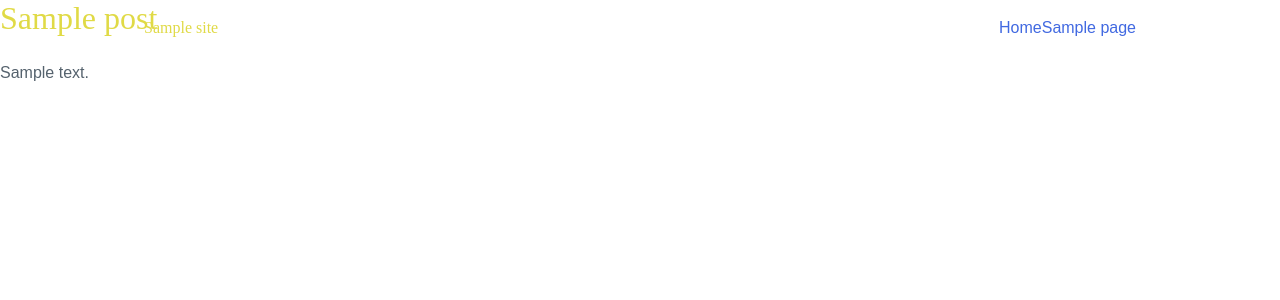
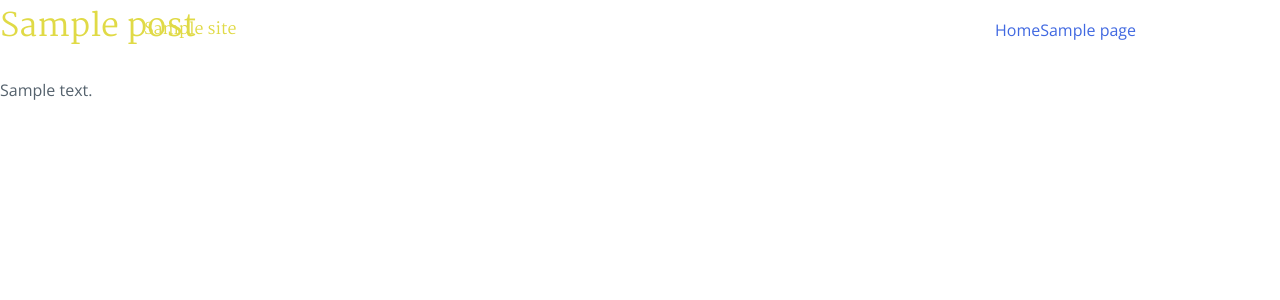
Before and after one commit to jonathanfunk/married-by-kayla, a WordPress theme: template themes/marriedbykayla/page.php in a window 1280 px wide. Shown: the top 300 px of the page. Run offline with PHP 8.4 and a stand-in for WordPress, Linux system fonts and the light colour scheme; the site name, menu and one post (Sample post) are stand-ins, and other content is empty.

Commit message:
added headings & body fonts

```diff
--- a/themes/marriedbykayla/functions.php
+++ b/themes/marriedbykayla/functions.php
@@ -84,6 +84,7 @@ add_filter( 'stylesheet_uri', 'red_starter_minified_css', 10, 2 );
  */
 function red_starter_scripts() {
 	wp_enqueue_style('font-awesome', '//maxcdn.bootstrapcdn.com/font-awesome/4.7.0/css/font-awesome.min.css');//Font Awesome
+		wp_enqueue_style('google-fonts', '//fonts.googleapis.com/css?family=Martel:400,700|Open+Sans', false);//Google Fonts
 	wp_enqueue_style( 'red-starter-style', get_stylesheet_uri() );
 	wp_enqueue_script( 'red-starter-skip-link-focus-fix', get_template_directory_uri() . '/build/js/skip-link-focus-fix.min.js', array(), '20130115', true );
 
--- a/themes/marriedbykayla/sass/_variables.scss
+++ b/themes/marriedbykayla/sass/_variables.scss
@@ -28,8 +28,8 @@ $color__link-hover: midnightblue;
 
 // Typography
 
-$font__main: arial, sans-serif;
-$font_header: "American Typewriter", serif;
+$font__main: 'Open Sans', sans-serif;
+$font_header: 'Martel', serif;
 $font__code: Monaco, Consolas, "Andale Mono", "DejaVu Sans Mono", monospace;
 $font__pre: "Courier 10 Pitch", Courier, monospace;
 $font__line-height-body: 1.5;
--- a/themes/marriedbykayla/style.css
+++ b/themes/marriedbykayla/style.css
@@ -231,7 +231,7 @@ input,
 select,
 textarea {
   color: #55626D;
-  font: 16px arial, sans-serif;
+  font: 16px "Open Sans", sans-serif;
   font-size: 16px;
   font-size: 1rem;
   line-height: 1.5; }
@@ -239,7 +239,7 @@ textarea {
 /* Headings */
 h1, h2, h3, h4, h5, h6 {
   clear: both;
-  font: 2rem "American Typewriter", serif;
+  font: 2rem "Martel", serif;
   color: #E0DA46;
   margin: 0 0 1rem; }
 
```
Also changed, not shown: themes/marriedbykayla/build/css/style.min.css, 1 other file.
